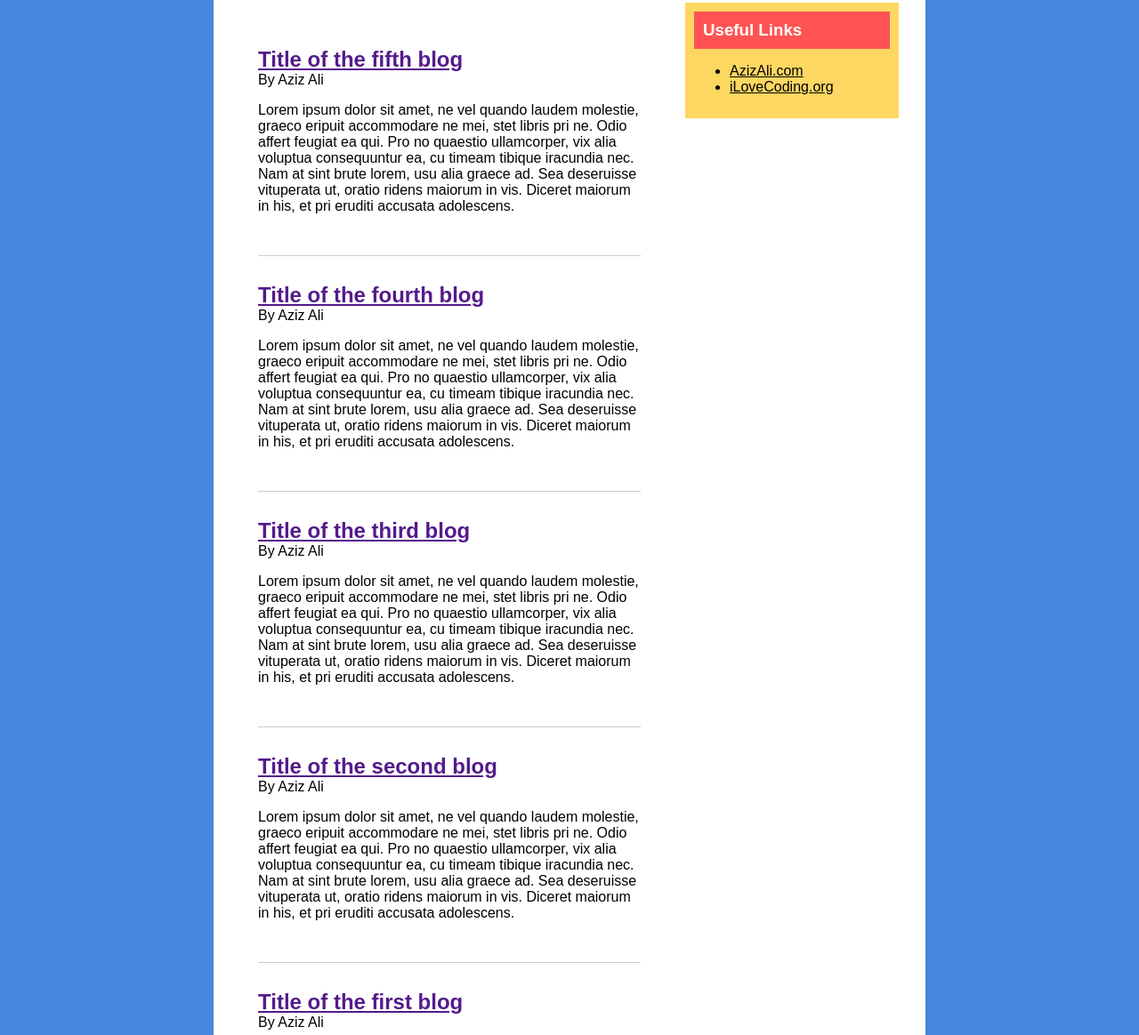
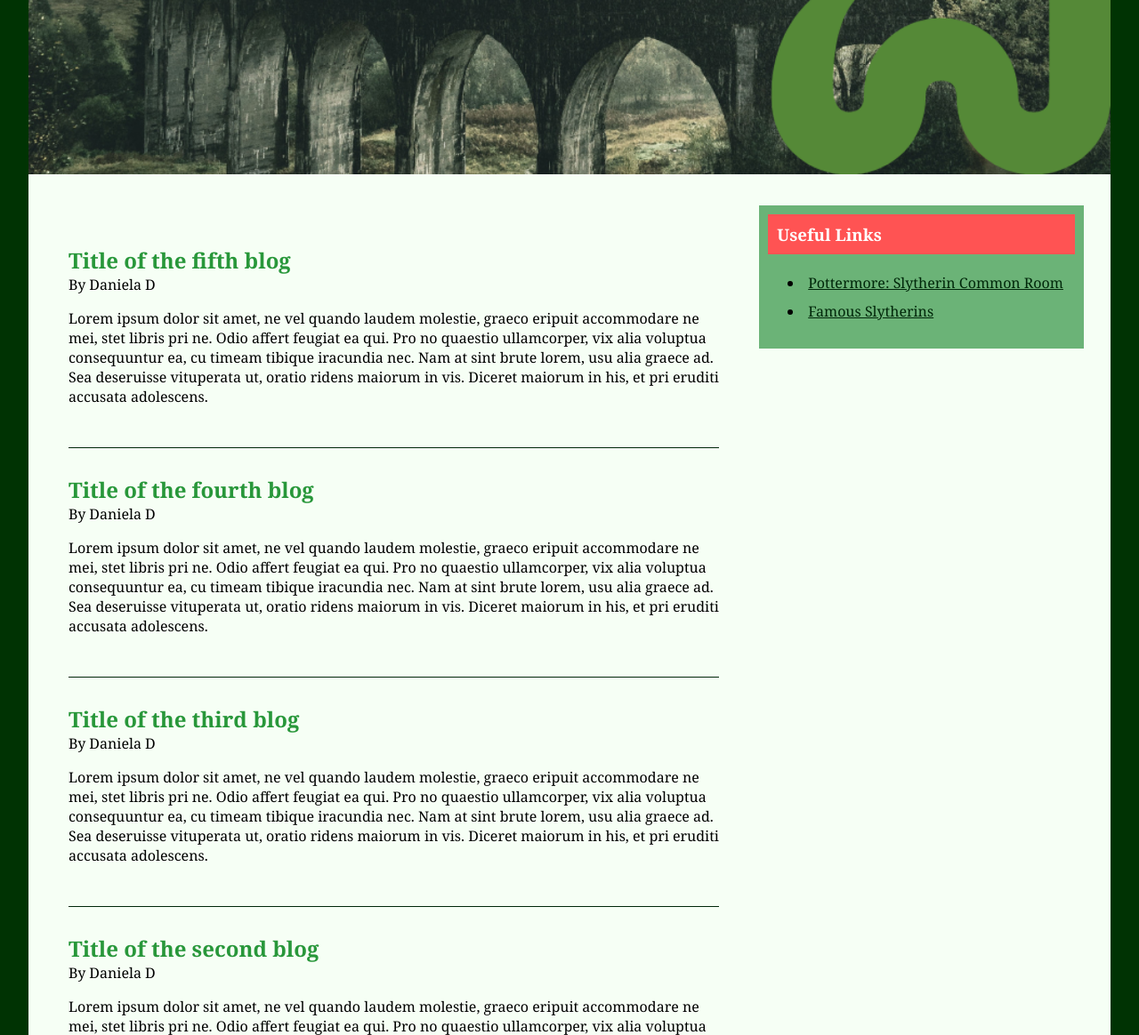
Before and after one commit to DanielaDuncker/slytherin-common-room, a plain HTML site: page index.html in a window 1280 px wide. Shown: the part 520-1684 px from the top of the page at 89% size. Drawn offline with Linux system fonts and the light colour scheme.

Commit message:
add color

```diff
--- a/css/style.css
+++ b/css/style.css
@@ -7,21 +7,23 @@ h2,h3{
 }
 
 body{
-    background-color: #4586de;
+    background-color: #003303;
     margin: 20px 0;
-    font-family: sans-serif;
+    font-family: Georgia, 'Times New Roman', Times, serif;
 }
 
 .wrapper{
-    width: 800px;
+    width: 95%;
     margin: 0 auto;
-    background-color: #ffffff;
-    border-radius: 10px;
+    background-color: #f6fff5;
+    border-radius: 50px;
 }
 
 header{
-    padding: 50px;
+    padding: 70px 50px 40px 50px;
     overflow: hidden;
+    font-size: 20px;
+    font-style: italic;
 }
 
 header > #logo{
@@ -32,8 +34,16 @@ nav{
     float: right;
 }
 
+a{
+    color: rgb(0, 39, 10);
+}
+
+h2{
+    color: #28973a;
+}
+
 main{
-    padding: 50px;
+    padding: 45px;
     overflow: hidden;
 }
 
@@ -44,7 +54,7 @@ section{
 
 article{
     padding: 30px 0px;
-    border-bottom: 1px solid #ccc;
+    border-bottom: 1px solid rgb(0, 39, 10);
 }
 
 article:last-child{
@@ -54,7 +64,7 @@ article:last-child{
 .aside{
     width: 30%;
     float: right;
-    background-color: #fdd761;
+    background-color: #6bb377;
     padding: 10px;
     margin: 30px 30px 0px 0px;
 }
@@ -71,11 +81,15 @@ article:last-child{
 }
 
 .aside a{
-    color: #000000;
+    color: rgb(0, 39, 10);
+}
+
+li{
+    padding: 5px
 }
 
 footer{
     padding: 20px;
-    border-top: 1px solid #ccc;
+    border-top: 1px solid rgb(0, 39, 10);
     text-align: center;
 }
--- a/index.html
+++ b/index.html
@@ -11,8 +11,9 @@
     <div class="wrapper">
         <header>
             <div id="logo">
-                Welcome to Slytherin!
+                <strong>Welcome to Slytherin!</strong>
             </div>
+            <br>
             <nav>
                 <a href="index.html">Home</a>
                 <a href="about.html">About</a>
@@ -25,10 +26,10 @@
             <h3>Useful Links</h3>
             <ul>
                 <li>
-                    <a href="http://azizali.com">AzizAli.com</a>
+                    <a href="https://www.pottermore.com/explore-the-story/slytherin-common-room">Pottermore: Slytherin Common Room</a>
                 </li>
                 <li>
-                    <a href="http://ilovecoding.org">iLoveCoding.org</a>
+                    <a href="https://www.pottermore.com/collection/characters-slytherins">Famous Slytherins</a>
                 </li>
             </ul>
         </div>
@@ -36,43 +37,43 @@
             <section>
                 <article>
                     <h2>
-                        <a href="">Title of the fifth blog</a>
+                        Title of the fifth blog
                     </h2>
-                    <span>By Aziz Ali</span>
+                    <span>By Daniela D</span>
                     <p>
                         Lorem ipsum dolor sit amet, ne vel quando laudem molestie, graeco eripuit accommodare ne mei, stet libris pri ne. Odio affert feugiat ea qui. Pro no quaestio ullamcorper, vix alia voluptua consequuntur ea, cu timeam tibique iracundia nec. Nam at sint brute lorem, usu alia graece ad. Sea deseruisse vituperata ut, oratio ridens maiorum in vis. Diceret maiorum in his, et pri eruditi accusata adolescens.
                     </p>
                 </article>
                 <article>
                     <h2>
-                        <a href="">Title of the fourth blog</a>
+                        Title of the fourth blog
                     </h2>
-                    <span>By Aziz Ali</span>
+                    <span>By Daniela D</span>
                     <p>
                         Lorem ipsum dolor sit amet, ne vel quando laudem molestie, graeco eripuit accommodare ne mei, stet libris pri ne. Odio affert feugiat ea qui. Pro no quaestio ullamcorper, vix alia voluptua consequuntur ea, cu timeam tibique iracundia nec. Nam at sint brute lorem, usu alia graece ad. Sea deseruisse vituperata ut, oratio ridens maiorum in vis. Diceret maiorum in his, et pri eruditi accusata adolescens.
                     </p>
                 </article>                <article>
                     <h2>
-                        <a href="">Title of the third blog</a>
+                        Title of the third blog
                     </h2>
-                    <span>By Aziz Ali</span>
+                    <span>By Daniela D</span>
                     <p>
                         Lorem ipsum dolor sit amet, ne vel quando laudem molestie, graeco eripuit accommodare ne mei, stet libris pri ne. Odio affert feugiat ea qui. Pro no quaestio ullamcorper, vix alia voluptua consequuntur ea, cu timeam tibique iracundia nec. Nam at sint brute lorem, usu alia graece ad. Sea deseruisse vituperata ut, oratio ridens maiorum in vis. Diceret maiorum in his, et pri eruditi accusata adolescens.
                     </p>
                 </article>                <article>
                     <h2>
-                        <a href="">Title of the second blog</a>
+                        Title of the second blog
                     </h2>
-                    <span>By Aziz Ali</span>
+                    <span>By Daniela D</span>
                     <p>
                         Lorem ipsum dolor sit amet, ne vel quando laudem molestie, graeco eripuit accommodare ne mei, stet libris pri ne. Odio affert feugiat ea qui. Pro no quaestio ullamcorper, vix alia voluptua consequuntur ea, cu timeam tibique iracundia nec. Nam at sint brute lorem, usu alia graece ad. Sea deseruisse vituperata ut, oratio ridens maiorum in vis. Diceret maiorum in his, et pri eruditi accusata adolescens.
                     </p>
                 </article>
                 <article>
                     <h2>
-                        <a href="">Title of the first blog</a>
+                        Title of the first blog
                     </h2>
-                    <span>By Aziz Ali</span>
+                    <span>By Daniela D</span>
                     <p>
                         Lorem ipsum dolor sit amet, ne vel quando laudem molestie, graeco eripuit accommodare ne mei, stet libris pri ne. Odio affert feugiat ea qui. Pro no quaestio ullamcorper, vix alia voluptua consequuntur ea, cu timeam tibique iracundia nec. Nam at sint brute lorem, usu alia graece ad. Sea deseruisse vituperata ut, oratio ridens maiorum in vis. Diceret maiorum in his, et pri eruditi accusata adolescens.
                     </p>
```
Also changed, not shown: about.html (+2 -16 lines), img/illustration.jpg (deleted), 1 other file.
